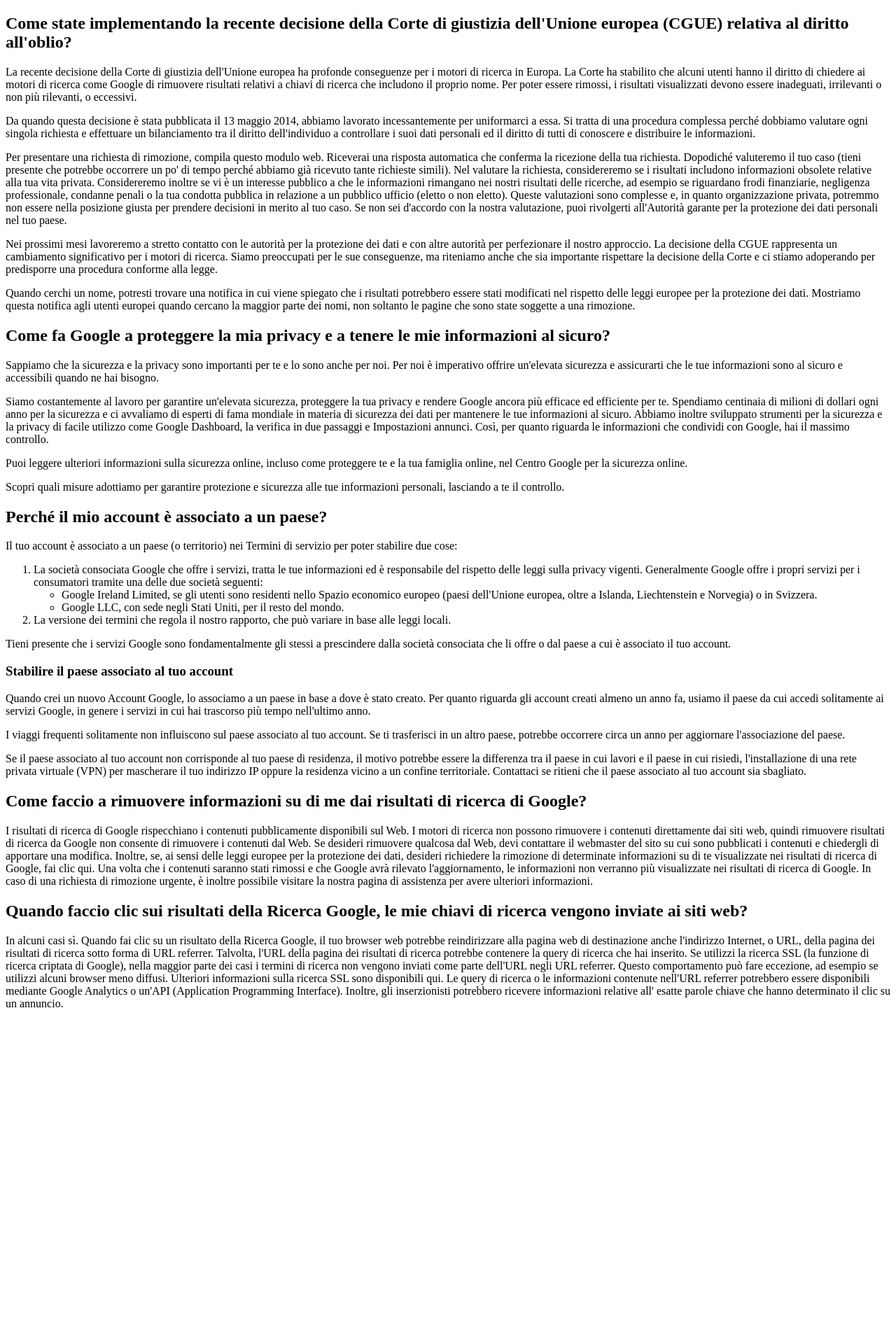
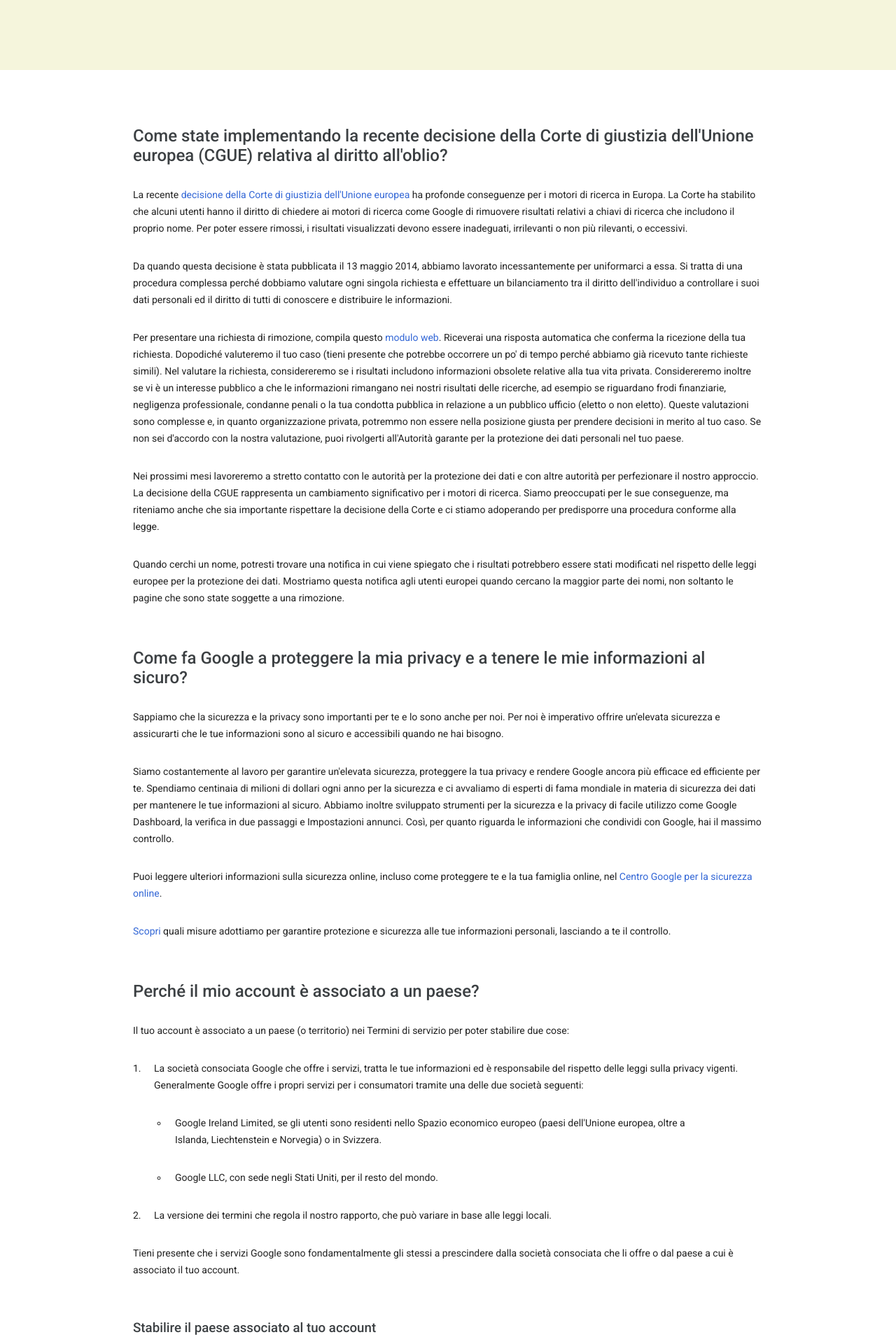
Before and after one commit to Fede180600/php-google-faq, a PHP site: page / in a window 1280 px wide. Shown: the top 1920 px of the page at 70% size. Before the commit the page ends 1439 px from the top, so only its background shows below. Run offline with PHP 8.4, Linux system fonts and the light colour scheme.

Commit message:
create header, footer & add style at faqs

```diff
--- a/index.php
+++ b/index.php
@@ -3,68 +3,68 @@ $faqs = [
     [
         "question" => "<h2>Come state implementando la recente decisione della Corte di giustizia dell'Unione europea (CGUE) relativa al diritto all'oblio?</h2>",
         "answers" => [
-            "<p>La recente decisione della Corte di giustizia dell'Unione europea ha profonde conseguenze per i motori di ricerca in Europa. La Corte ha stabilito che alcuni utenti hanno il diritto di chiedere ai motori di ricerca come Google di rimuovere risultati relativi a chiavi di ricerca che includono il proprio nome. Per poter essere rimossi, i risultati visualizzati devono essere inadeguati, irrilevanti o non più rilevanti, o eccessivi.</p>",
+            "<p class='margin'>La recente <a href=''>decisione della Corte di giustizia dell'Unione europea</a> ha profonde conseguenze per i motori di ricerca in Europa. La Corte ha stabilito che alcuni utenti hanno il diritto di chiedere ai motori di ricerca come Google di rimuovere risultati relativi a chiavi di ricerca che includono il proprio nome. Per poter essere rimossi, i risultati visualizzati devono essere inadeguati, irrilevanti o non più rilevanti, o eccessivi.</p>",
 
-            "<p>Da quando questa decisione è stata pubblicata il 13 maggio 2014, abbiamo lavorato incessantemente per uniformarci a essa. Si tratta di una procedura complessa perché dobbiamo valutare ogni singola richiesta e effettuare un bilanciamento tra il diritto dell'individuo a controllare i suoi dati personali ed il diritto di tutti di conoscere e distribuire le informazioni.</p>",
+            "<p class='margin'>Da quando questa decisione è stata pubblicata il 13 maggio 2014, abbiamo lavorato incessantemente per uniformarci a essa. Si tratta di una procedura complessa perché dobbiamo valutare ogni singola richiesta e effettuare un bilanciamento tra il diritto dell'individuo a controllare i suoi dati personali ed il diritto di tutti di conoscere e distribuire le informazioni.</p>",
 
-            "<p>Per presentare una richiesta di rimozione, compila questo modulo web. Riceverai una risposta automatica che conferma la ricezione della tua richiesta. Dopodiché valuteremo il tuo caso (tieni presente che potrebbe occorrere un po' di tempo perché abbiamo già ricevuto tante richieste simili). Nel valutare la richiesta, considereremo se i risultati includono informazioni obsolete relative alla tua vita privata. Considereremo inoltre se vi è un interesse pubblico a che le informazioni rimangano nei nostri risultati delle ricerche, ad esempio se riguardano frodi finanziarie, negligenza professionale, condanne penali o la tua condotta pubblica in relazione a un pubblico ufficio (eletto o non eletto). Queste valutazioni sono complesse e, in quanto organizzazione privata, potremmo non essere nella posizione giusta per prendere decisioni in merito al tuo caso. Se non sei d'accordo con la nostra valutazione, puoi rivolgerti all'Autorità garante per la protezione dei dati personali nel tuo paese.</p>",
+            "<p class='margin'>Per presentare una richiesta di rimozione, compila questo <a href=''>modulo web</a>. Riceverai una risposta automatica che conferma la ricezione della tua richiesta. Dopodiché valuteremo il tuo caso (tieni presente che potrebbe occorrere un po' di tempo perché abbiamo già ricevuto tante richieste simili). Nel valutare la richiesta, considereremo se i risultati includono informazioni obsolete relative alla tua vita privata. Considereremo inoltre se vi è un interesse pubblico a che le informazioni rimangano nei nostri risultati delle ricerche, ad esempio se riguardano frodi finanziarie, negligenza professionale, condanne penali o la tua condotta pubblica in relazione a un pubblico ufficio (eletto o non eletto). Queste valutazioni sono complesse e, in quanto organizzazione privata, potremmo non essere nella posizione giusta per prendere decisioni in merito al tuo caso. Se non sei d'accordo con la nostra valutazione, puoi rivolgerti all'Autorità garante per la protezione dei dati personali nel tuo paese.</p>",
 
-            "<p>Nei prossimi mesi lavoreremo a stretto contatto con le autorità per la protezione dei dati e con altre autorità per perfezionare il nostro approccio. La decisione della CGUE rappresenta un cambiamento significativo per i motori di ricerca. Siamo preoccupati per le sue conseguenze, ma riteniamo anche che sia importante rispettare la decisione della Corte e ci stiamo adoperando per predisporre una procedura conforme alla legge.</p>",
+            "<p class='margin'>Nei prossimi mesi lavoreremo a stretto contatto con le autorità per la protezione dei dati e con altre autorità per perfezionare il nostro approccio. La decisione della CGUE rappresenta un cambiamento significativo per i motori di ricerca. Siamo preoccupati per le sue conseguenze, ma riteniamo anche che sia importante rispettare la decisione della Corte e ci stiamo adoperando per predisporre una procedura conforme alla legge.</p>",
 
-            "<p>Quando cerchi un nome, potresti trovare una notifica in cui viene spiegato che i risultati potrebbero essere stati modificati nel rispetto delle leggi europee per la protezione dei dati. Mostriamo questa notifica agli utenti europei quando cercano la maggior parte dei nomi, non soltanto le pagine che sono state soggette a una rimozione.</p>"
+            "<p class='margin mb-60'>Quando cerchi un nome, potresti trovare una notifica in cui viene spiegato che i risultati potrebbero essere stati modificati nel rispetto delle leggi europee per la protezione dei dati. Mostriamo questa notifica agli utenti europei quando cercano la maggior parte dei nomi, non soltanto le pagine che sono state soggette a una rimozione.</p>"
 
         ],
     ],
     [
         "question" => "<h2>Come fa Google a proteggere la mia privacy e a tenere le mie informazioni al sicuro?</h2>",
         "answers" => [
-            "<p>Sappiamo che la sicurezza e la privacy sono importanti per te e lo sono anche per noi. Per noi è imperativo offrire un'elevata sicurezza e assicurarti che le tue informazioni sono al sicuro e accessibili quando ne hai bisogno.</p>",
+            "<p class='margin'>Sappiamo che la sicurezza e la privacy sono importanti per te e lo sono anche per noi. Per noi è imperativo offrire un'elevata sicurezza e assicurarti che le tue informazioni sono al sicuro e accessibili quando ne hai bisogno.</p>",
 
-            "<p>Siamo costantemente al lavoro per garantire un'elevata sicurezza, proteggere la tua privacy e rendere Google ancora più efficace ed efficiente per te. Spendiamo centinaia di milioni di dollari ogni anno per la sicurezza e ci avvaliamo di esperti di fama mondiale in materia di sicurezza dei dati per mantenere le tue informazioni al sicuro. Abbiamo inoltre sviluppato strumenti per la sicurezza e la privacy di facile utilizzo come Google Dashboard, la verifica in due passaggi e Impostazioni annunci. Così, per quanto riguarda le informazioni che condividi con Google, hai il massimo controllo.</p>",
+            "<p class='margin'>Siamo costantemente al lavoro per garantire un'elevata sicurezza, proteggere la tua privacy e rendere Google ancora più efficace ed efficiente per te. Spendiamo centinaia di milioni di dollari ogni anno per la sicurezza e ci avvaliamo di esperti di fama mondiale in materia di sicurezza dei dati per mantenere le tue informazioni al sicuro. Abbiamo inoltre sviluppato strumenti per la sicurezza e la privacy di facile utilizzo come Google Dashboard, la verifica in due passaggi e Impostazioni annunci. Così, per quanto riguarda le informazioni che condividi con Google, hai il massimo controllo.</p>",
 
-            "<p>Puoi leggere ulteriori informazioni sulla sicurezza online, incluso come proteggere te e la tua famiglia online, nel Centro Google per la sicurezza online.</p>",
+            "<p class='margin'>Puoi leggere ulteriori informazioni sulla sicurezza online, incluso come proteggere te e la tua famiglia online, nel <a href=''>Centro Google per la sicurezza online</a>.</p>",
 
-            "<p>Scopri quali misure adottiamo per garantire protezione e sicurezza alle tue informazioni personali, lasciando a te il controllo.</p>"
+            "<p class='margin mb-60'><a href=''>Scopri</a> quali misure adottiamo per garantire protezione e sicurezza alle tue informazioni personali, lasciando a te il controllo.</p>"
 
         ],
     ],
     [
         "question" => "<h2>Perché il mio account è associato a un paese?</h2>",
         "answers" => [
-            "<p>Il tuo account è associato a un paese (o territorio) nei Termini di servizio per poter stabilire due cose:</p>",
+            "<p class='margin'>Il tuo account è associato a un paese (o territorio) nei Termini di servizio per poter stabilire due cose:</p>",
 
-            "<ol>
-                <li>La società consociata Google che offre i servizi, tratta le tue informazioni ed è responsabile del rispetto delle leggi sulla privacy vigenti. Generalmente Google offre i propri servizi per i consumatori tramite una delle due società seguenti:</li>
-                <ul>
-                    <li>Google Ireland Limited, se gli utenti sono residenti nello Spazio economico europeo (paesi dell'Unione europea, oltre a Islanda, Liechtenstein e Norvegia) o in Svizzera.</li>
-                    <li>Google LLC, con sede negli Stati Uniti, per il resto del mondo.</li>
+            "<ol class='margin'>
+                <li class='margin'>La società consociata Google che offre i servizi, tratta le tue informazioni ed è responsabile del rispetto delle leggi sulla privacy vigenti. Generalmente Google offre i propri servizi per i consumatori tramite una delle due società seguenti:</li>
+                <ul class='margin'>
+                    <li class='margin'>Google Ireland Limited, se gli utenti sono residenti nello Spazio economico europeo (paesi dell'Unione europea, oltre a Islanda, Liechtenstein e Norvegia) o in Svizzera.</li>
+                    <li class='margin'>Google LLC, con sede negli Stati Uniti, per il resto del mondo.</li>
                 </ul>
-                <li>La versione dei termini che regola il nostro rapporto, che può variare in base alle leggi locali.</li>
+                <li class='margin'>La versione dei termini che regola il nostro rapporto, che può variare in base alle leggi locali.</li>
             </ol>",
 
-            "<p>Tieni presente che i servizi Google sono fondamentalmente gli stessi a prescindere dalla società consociata che li offre o dal paese a cui è associato il tuo account.</p>",
+            "<p class='margin mb-60'>Tieni presente che i servizi Google sono fondamentalmente gli stessi a prescindere dalla società consociata che li offre o dal paese a cui è associato il tuo account.</p>",
 
             "<h3>Stabilire il paese associato al tuo account</h3>",
 
-            "<p>Quando crei un nuovo Account Google, lo associamo a un paese in base a dove è stato creato. Per quanto riguarda gli account creati almeno un anno fa, usiamo il paese da cui accedi solitamente ai servizi Google, in genere i servizi in cui hai trascorso più tempo nell'ultimo anno.</p>",
+            "<p class='margin'>Quando crei un nuovo Account Google, lo associamo a un paese in base a dove è stato creato. Per quanto riguarda gli account creati almeno un anno fa, usiamo il paese da cui accedi solitamente ai servizi Google, in genere i servizi in cui hai trascorso più tempo nell'ultimo anno.</p>",
 
-            "<p>I viaggi frequenti solitamente non influiscono sul paese associato al tuo account. Se ti trasferisci in un altro paese, potrebbe occorrere circa un anno per aggiornare l'associazione del paese.</p>",
+            "<p class='margin'>I viaggi frequenti solitamente non influiscono sul paese associato al tuo account. Se ti trasferisci in un altro paese, potrebbe occorrere circa un anno per aggiornare l'associazione del paese.</p>",
 
-            "<p>Se il paese associato al tuo account non corrisponde al tuo paese di residenza, il motivo potrebbe essere la differenza tra il paese in cui lavori e il paese in cui risiedi, l'installazione di una rete privata virtuale (VPN) per mascherare il tuo indirizzo IP oppure la residenza vicino a un confine territoriale. Contattaci se ritieni che il paese associato al tuo account sia sbagliato.</p>",
+            "<p class='margin mb-60'>Se il paese associato al tuo account non corrisponde al tuo paese di residenza, il motivo potrebbe essere la differenza tra il paese in cui lavori e il paese in cui risiedi, l'installazione di una rete privata virtuale (VPN) per mascherare il tuo indirizzo IP oppure la residenza vicino a un confine territoriale. <a href=''>Contattaci</a> se ritieni che il paese associato al tuo account sia sbagliato.</p>",
 
         ],
     ],
     [
         "question" => "<h2>Come faccio a rimuovere informazioni su di me dai risultati di ricerca di Google?</h2>",
         "answers" => [
-            "<p>I risultati di ricerca di Google rispecchiano i contenuti pubblicamente disponibili sul Web. I motori di ricerca non possono rimuovere i contenuti direttamente dai siti web, quindi rimuovere risultati di ricerca da Google non consente di rimuovere i contenuti dal Web. Se desideri rimuovere qualcosa dal Web, devi contattare il webmaster del sito su cui sono pubblicati i contenuti e chiedergli di apportare una modifica. Inoltre, se, ai sensi delle leggi europee per la protezione dei dati, desideri richiedere la rimozione di determinate informazioni su di te visualizzate nei risultati di ricerca di Google, fai clic qui. Una volta che i contenuti saranno stati rimossi e che Google avrà rilevato l'aggiornamento, le informazioni non verranno più visualizzate nei risultati di ricerca di Google. In caso di una richiesta di rimozione urgente, è inoltre possibile visitare la nostra pagina di assistenza per avere ulteriori informazioni.</p>"
+            "<p class='margin mb-60'>I risultati di ricerca di Google rispecchiano i contenuti pubblicamente disponibili sul Web. I motori di ricerca non possono rimuovere i contenuti direttamente dai siti web, quindi rimuovere risultati di ricerca da Google non consente di rimuovere i contenuti dal Web. Se desideri rimuovere qualcosa dal Web, devi <a href=''>contattare il webmaster</a> del sito su cui sono pubblicati i contenuti e chiedergli di apportare una modifica. Inoltre, se, ai sensi delle leggi europee per la protezione dei dati, desideri richiedere la rimozione di determinate informazioni su di te visualizzate nei risultati di ricerca di Google, <a href=''>fai clic qui</a>. Una volta che i contenuti saranno stati rimossi e che Google avrà rilevato l'aggiornamento, le informazioni non verranno più visualizzate nei risultati di ricerca di Google. In caso di una richiesta di rimozione urgente, è inoltre possibile <a href=''>visitare la nostra pagina di assistenza per avere ulteriori informazioni</a>.</p>"
 
         ],
     ],
     [
         "question" => "<h2>Quando faccio clic sui risultati della Ricerca Google, le mie chiavi di ricerca vengono inviate ai siti web?</h2>",
         "answers" => [
-            "<p>In alcuni casi sì. Quando fai clic su un risultato della Ricerca Google, il tuo browser web potrebbe reindirizzare alla pagina web di destinazione anche l'indirizzo Internet, o URL, della pagina dei risultati di ricerca sotto forma di URL referrer. Talvolta, l'URL della pagina dei risultati di ricerca potrebbe contenere la query di ricerca che hai inserito. Se utilizzi la ricerca SSL (la funzione di ricerca criptata di Google), nella maggior parte dei casi i termini di ricerca non vengono inviati come parte dell'URL negli URL referrer. Questo comportamento può fare eccezione, ad esempio se utilizzi alcuni browser meno diffusi. Ulteriori informazioni sulla ricerca SSL sono disponibili qui. Le query di ricerca o le informazioni contenute nell'URL referrer potrebbero essere disponibili mediante Google Analytics o un'API (Application Programming Interface). Inoltre, gli inserzionisti potrebbero ricevere informazioni relative all' esatte parole chiave che hanno determinato il clic su un annuncio.</p>"
+            "<p class='margin mb-60'>In alcuni casi sì. Quando fai clic su un risultato della Ricerca Google, il tuo browser web potrebbe reindirizzare alla pagina web di destinazione anche l'indirizzo Internet, o URL, della pagina dei risultati di ricerca sotto forma di <a href=''>URL referrer</a>. Talvolta, l'URL della pagina dei risultati di ricerca potrebbe contenere la query di ricerca che hai inserito. Se utilizzi la ricerca SSL (la funzione di ricerca criptata di Google), nella maggior parte dei casi i termini di ricerca non vengono inviati come parte dell'URL negli URL referrer. Questo comportamento può fare eccezione, ad esempio se utilizzi alcuni browser meno diffusi. Ulteriori informazioni sulla ricerca SSL sono disponibili <a href=''>qui</a>. Le query di ricerca o le informazioni contenute nell'URL referrer potrebbero essere disponibili mediante Google Analytics o un'API (Application Programming Interface). Inoltre, gli inserzionisti potrebbero ricevere informazioni relative all' esatte parole chiave che hanno determinato il clic su un annuncio.</p>"
 
         ],
     ]
@@ -78,8 +78,20 @@ $faqs = [
     <meta http-equiv="X-UA-Compatible" content="IE=edge">
     <meta name="viewport" content="width=device-width, initial-scale=1.0">
     <title>Document</title>
+    <!-- STYLE -->
+    <link rel="stylesheet" href="style.css">
+    <!-- GOOGLE FONT -->
+    <link rel="preconnect" href="https://fonts.googleapis.com">
+    <link rel="preconnect" href="https://fonts.gstatic.com" crossorigin>
+    <link href="https://fonts.googleapis.com/css2?family=Roboto:wght@100;300;400;500;700&display=swap" rel="stylesheet">
 </head>
 <body>
+    <!-- HEADER -->
+        <header></header>
+    <!-- /HEADER -->
+
+    <main>
+        <div class="faqs-container">
             <?php foreach($faqs as $faq => $content) {?>
                 <?php echo $content["question"]; ?>
 
@@ -89,5 +101,12 @@ $faqs = [
 
                 <?php } ?>
             <?php } ?>
+        </div>
+    </main>
+
+    <!-- FOOTER -->
+        <footer></footer>
+    <!-- /FOOTER -->
+
 </body>
 </html>
--- /dev/null
+++ b/style.css
@@ -0,0 +1,63 @@
+* {
+    margin: 0;
+    padding: 0;
+    box-sizing: border_box;
+}
+
+body {
+    font-family: 'Roboto', sans-serif;
+}
+
+header {
+    height: 100px;
+    width: 100%;
+    background-color: beige;
+    position: fixed;
+    top: 0;
+    left: 0;
+}
+
+main {
+    margin-top: 100px;
+    padding-top: 80px;
+}
+
+.faqs-container {
+    width: 100%;
+    max-width: 900px;
+    margin: 0 auto;
+}
+
+.margin {
+    margin: 30px 0;
+    line-height: 24px;
+    font-size: 14px;
+    color: rgba(0, 0, 0, .87)
+}
+
+.mb-60 {
+    margin-bottom: 60px;
+}
+
+ol.margin,
+ol.margin > li {
+    padding: 0 15px;
+}
+
+ul.margin{
+    padding: 0 35px;
+}
+
+ul.margin > li {
+    padding: 0 10px;
+}
+
+h2, h3 {
+    font-weight: 500;
+    color: #3c4043;
+}
+
+a {
+    color: #3367D6;
+    text-decoration: none;
+}
```
Lines whose indentation alone changed are shown as unchanged.
